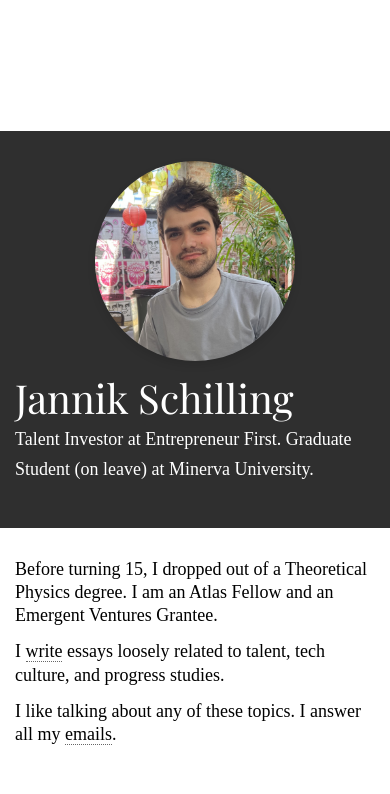
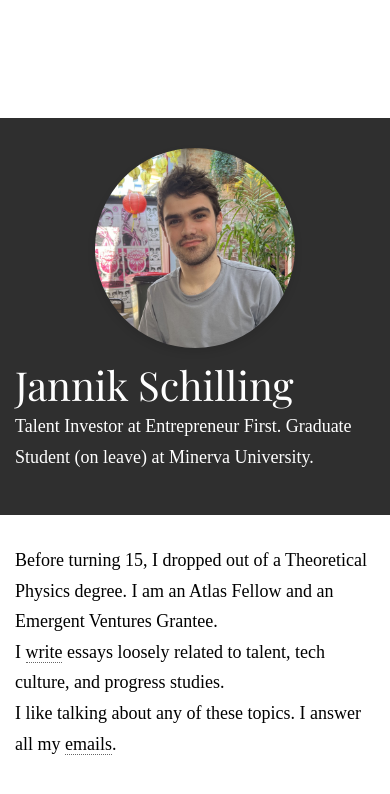
Before and after one commit to jannikls/jannikls.github.io, a Jekyll site: the page built from index.md, in a window 390 px wide. Shown: the top 794 px of the page. Built offline with Jekyll 4.4.1, drawn with Linux system fonts in a browser that asks for light colours; some web fonts are replaced.

Commit message:
changed margins

```diff
--- a/_layouts/default.html
+++ b/_layouts/default.html
@@ -8,7 +8,7 @@
   <link href="https://fonts.googleapis.com/css2?family=Montserrat:wght@400;700&family=Cardo&display=swap" rel="stylesheet">
   <link href="https://fonts.googleapis.com/css2?family=Playfair+Display&display=swap" rel="stylesheet">
   <link href="https://fonts.googleapis.com/css2?family=Alice&display=swap" rel="stylesheet">
-  <link rel="stylesheet" href="{{ site.baseurl }}/assets/css/mystyle.css">
+  <link rel="stylesheet" href="{{ site.baseurl }}/assets/css/default.css">
 
   <!-- Google Tag Manager -->
   <script async src="https://www.googletagmanager.com/gtag/js?id=G-YLJV9FYFLD"></script>
--- a/assets/css/default.css
+++ b/assets/css/default.css
@@ -1,3 +1,196 @@
+/* General Styles */
+html {
+  margin: 0 auto;
+  background-color: var(--body-color);
+}
+
+/* Custom CSS Reset */
+body, h1, h2, h3, p, ul, li {
+  margin: 0;
+  padding: 0;
+}
+
+main {
+  margin: 0;
+  padding: 0;
+}
+
+article {
+  margin: 0;
+  padding: 0;
+}
+
+
+:root {
+  --header-color: #2f2f2f;
+  --header-font-color: #ffffff;
+  --body-color: #fff;
+  --body-font-color: #000;
+  --space-header: 30px;
+}
+
+
+/* Text Selection Styles */
+::-moz-selection {
+  background: #001830;
+  color: #fff;
+}
+
+::selection {
+  background: #001830;
+  color: #fff;
+}
+
+/* Text and Heading Styles */
+.post-info {
+  font-size: 0.9em;
+  margin: 20px 0;
+  color: #ddd; /* */
+}
+
+.author,
+.date {
+  margin-right: 20px;
+}
+
+h1 {
+  font-size: 40px;
+  font-weight: 400;
+  font-family: 'Playfair Display', serif;
+  padding-bottom: 0px;
+  margin: 0; /* Reset the margin */
+  color: var(--header-font-color);
+}
+
+
+p {
+  font-size: 18px;
+  font-family: 'Alice', serif;
+  line-height: 1.3em;
+}
+
+li {
+  font-size: 18px;
+  font-family: 'Alice', serif;
+  line-height: 1.3em;
+}
+
+.li-blog {
+  font-size: 16px; /* Slightly smaller font size */
+  font-family: 'Alice', serif;
+  line-height: 1.5; /* Increased line height for better readability */
+  color: #333; /* Dark gray color instead of black */
+  font-weight: normal; /* Default font weight */
+  padding-bottom: 5px; /* Adding padding for better spacing */
+  text-align: justify;
+}
+
+
+.p-blog {
+  font-size: 16px; /* Slightly smaller font size */
+  font-family: 'Alice', serif;
+  line-height: 1.5; /* Increased line height for better readability */
+  color: #333; /* Dark gray color instead of black */
+  font-weight: normal; /* Default font weight */
+  padding-bottom: 5px; /* Adding padding for better spacing */
+  text-align: justify;
+  margin-left: 0px;
+  margin-right: 0px;
+}
+
+/* Table Styles */
+.table {
+  width: 100%;
+  border-collapse: collapse;
+  margin-bottom: 20px;
+}
+
+.table th,
+.table td {
+  border: 1px solid #ddd;
+  padding: 8px;
+  text-align: left;
+}
+
+/* Table Header */
+.table th {
+  background-color: #f2f2f2;
+  font-weight: bold;
+}
+
+/* Alternate row colors */
+.table tr:nth-child(even) {
+  background-color: #f9f9f9;
+}
+
+p.header {
+  color: var(--header-font-color);
+}
+
+p {
+  color: var(--body-font-color);
+}
+
+a {
+  color: var(--body-font-color);
+  border-bottom: 1px rgba(34, 34, 34, 0.69);
+  padding-bottom: 0;
+  font-weight: 400;
+  text-decoration: none;
+  transition: all 0.2s;
+  display: inline;
+}
+
+p {
+  line-height: calc(1em + 0.7em); /* Adjust as needed */
+
+}
+
+a:hover {
+  color: var(--body-font-color);
+  border-bottom: 1px solid #000;
+}
+
+.grey-text a {
+  border-bottom-style: dotted;
+}
+
+.grey-text a:hover {
+  color: rgba(34, 34, 34, 0.62);
+  border-bottom-style: solid;
+  border-bottom-color: rgba(34, 34, 34, 0.62);
+}
+
+.grey-text.spacer {
+  margin-top: 0;
+}
+
+/* List Styles */
+.enumeration {
+  list-style-type: none;
+  padding-left: 3em;
+}
+
+.enumeration li::before {
+  content: "-";
+  display: inline-block;
+  width: 1em;
+  margin-left: -1em;
+}
+
+/* Paragraph Spacing */
+p.special-line-spacing {
+  line-height: calc(1em + 0.7em); /* Adjust as needed */
+}
+
+p {
+  margin-top: 0;
+  margin-bottom: 0.7em;
+  margin-left: 0;
+  margin-right: 0;
+  padding-left: 0;
+  padding-right: 0;
+}
 
 /* Image Styles */
 .circular--square {
@@ -98,31 +291,41 @@
 
 /* Media Query for Responsive Design */
 @media (max-width: 767px) {
+
+  .content:nth-child(1) {
+    max-width: 767px;
+    width: 100vh;
+  }
+
   .flex-container {
     flex-wrap: wrap;
     gap: 10px;
-    padding-right: 0;
+    margin: 0;
+    width: 100%;
   }
 
   .content {
     box-sizing: border-box;
-    width: 100%;
+    width: 100vw;
+    margin: 0;
   }
 
   .content:nth-child(1), .content:nth-child(2) {
-    width: 100%; /* Adjust the second column size */
-    min-width: 100%;
+    width: 100vw; /* Adjust the second column size */
+    min-width: 100vw;
+    padding-left: 0px;
+    margin: 0px;
   }
 
-  .content:nth-child(2) .circular--square {
+  .content:nth-child(1) .circular--square {
     display: block;
     margin: 0 auto;
   }
 
-  .content:nth-child(2) {
-    margin: 0 auto; /* Auto margin to push image to the right */
-    margin: 0 15px;
-    }
+  .content:nth-child(1) {
+    padding-left: 15px;
+    padding-right: 15px;
+  }
 
   .flex-container > div:nth-child(1) {
     order: 2;
@@ -137,34 +340,22 @@
     flex-direction: column;
     justify-content: center;
     align-items: center;
+    width: 100vh;
+    padding: 0;
+    margin: 0;
   }
 
   h1.pic {
     text-align: left;
   }
 
-  p.pic,
-  p,
-  h1.pic, h1,
-  .h2,
-  .h3,
-  .post-info {
-    margin-left: 15px;
-    margin-right: 15px;
-  }
-
-  .h1 {
-    text-align: center;
-  }
-
-  .content {
-    width: calc(50% - 10px); /* Adjust width for two columns */
-    margin: 0 5px; /* Adjust margin for symmetry */
-  }
-
-  .p {
-    padding: 0px;
-  }
+  .main-content {
+    margin: 0;
+    padding: 0;
+    padding-left: 5px;
+    padding-right: 5px;
+    padding-top: 20px;
+    }
 }
 
 @media (min-width: 768px) and (max-width: 1024px) {
@@ -177,6 +368,8 @@
     width: calc(50%-5px);
     max-width: 600px;
     margin: 0 -15px;
+    padding-right: 40px;
+    padding-left: 5px;
   }
 
 
--- a/index.md
+++ b/index.md
@@ -3,8 +3,6 @@
 permalink: /
 ---
 
-Before turning 15, I dropped out of a Theoretical Physics degree. I am an Atlas Fellow and an Emergent Ventures Grantee.
-
-I [write](/blog/) essays loosely related to talent, tech culture, and progress studies.
-
+Before turning 15, I dropped out of a Theoretical Physics degree. I am an Atlas Fellow and an Emergent Ventures Grantee.\
+I [write](/blog/) essays loosely related to talent, tech culture, and progress studies.\
 I like talking about any of these topics. I answer all my [emails](mailto:janniklschilling@gmail.com).
```
